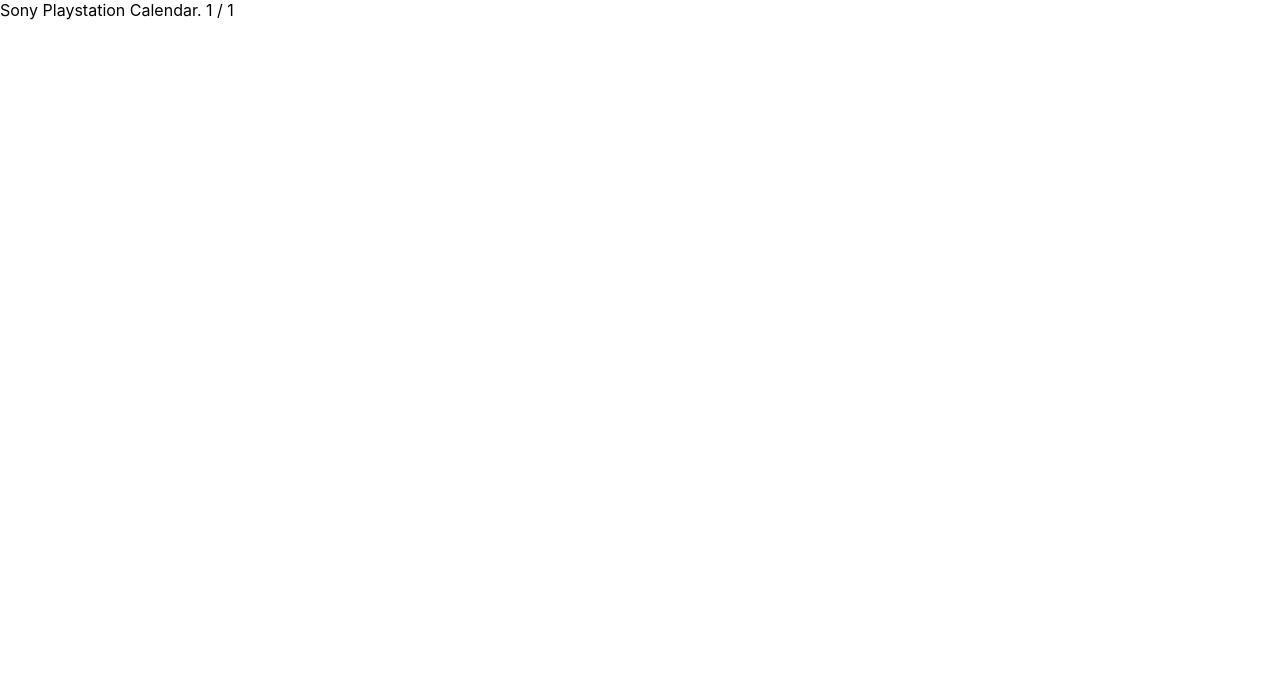
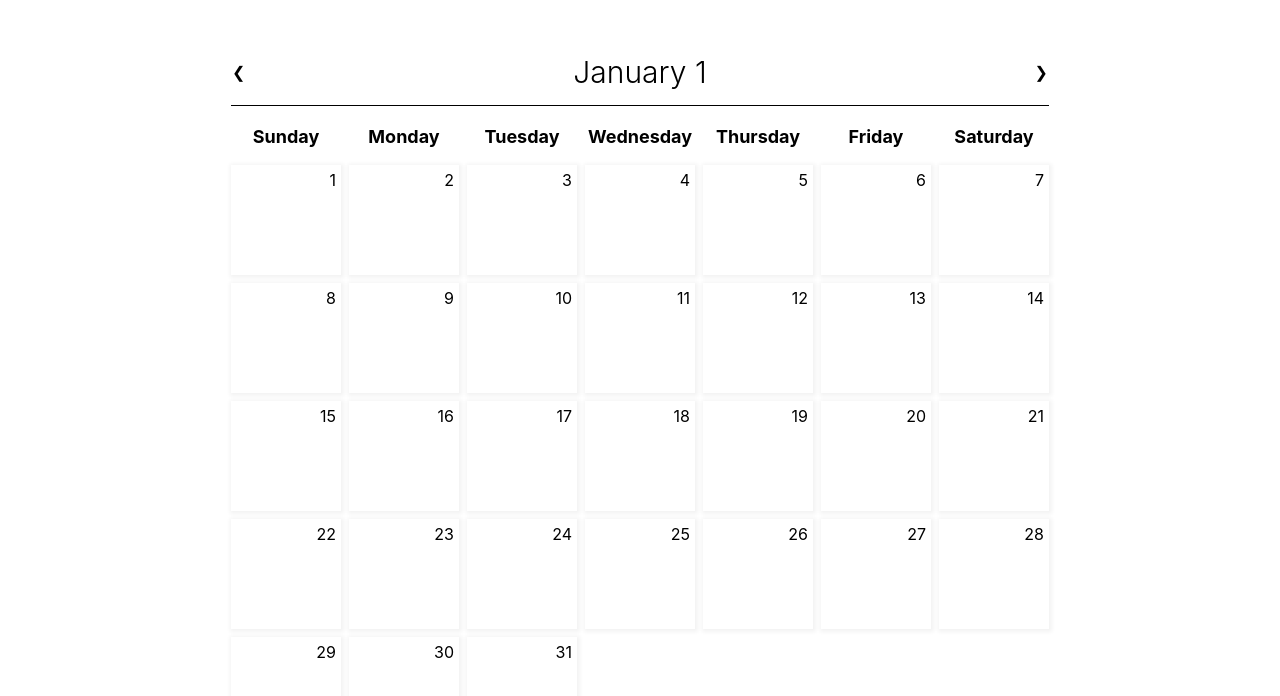
Before and after one commit to sports-fan/SonyPlaystationCalendar, a React (Create React App) app: page /1/1 in a window 1280 px wide. Shown: the top 696 px of the page. Built offline with nearby package versions, Linux system fonts and the light colour scheme.

Commit message:
Implement calendar without assets

```diff
--- a/src/App.css
+++ b/src/App.css
@@ -1,38 +1,8 @@
 .App {
-  text-align: center;
+  display: flex;
+  justify-content: center;
+  align-items: center;
+  flex-direction: column;
+  width: 100vw;
+  height: 100vh;
 }
-
-.App-logo {
-  height: 40vmin;
-  pointer-events: none;
-}
-
-@media (prefers-reduced-motion: no-preference) {
-  .App-logo {
-    animation: App-logo-spin infinite 20s linear;
-  }
-}
-
-.App-header {
-  background-color: #282c34;
-  min-height: 100vh;
-  display: flex;
-  flex-direction: column;
-  align-items: center;
-  justify-content: center;
-  font-size: calc(10px + 2vmin);
-  color: white;
-}
-
-.App-link {
-  color: #61dafb;
-}
-
-@keyframes App-logo-spin {
-  from {
-    transform: rotate(0deg);
-  }
-  to {
-    transform: rotate(360deg);
-  }
-}
--- a/src/App.js
+++ b/src/App.js
@@ -1,14 +1,18 @@
 import React from 'react';
 import { BrowserRouter, Route, Routes } from 'react-router-dom';
-import Calendar from './components/Calendar';
+
+import Calendar from './components/Calendar/Calendar';
+import './App.css'
 
 function App() {
   return (
-    <BrowserRouter>
-      <Routes>
-        <Route path="/:year/:month" element={ <Calendar /> } />
-      </Routes>
-    </BrowserRouter >
+    <div className='App'>
+      <BrowserRouter>
+        <Routes>
+          <Route path="/:year/:month" element={ <Calendar /> } />
+        </Routes>
+      </BrowserRouter >
+    </div>
   );
 }
 
--- a/src/components/Calendar.js
+++ /dev/null
@@ -1,18 +0,0 @@
-import React, { useEffect } from 'react';
-import { useParams } from 'react-router-dom';
-
-const Calendar = () => {
-  const { year, month } = useParams();
-
-  useEffect(() => {
-    console.log({ year }, { month })
-  }, [year, month]);
-
-  return (
-    <div>
-      Sony Playstation Calendar. { year } / { month }
-    </div>
-  );
-};
-
-export default Calendar;
--- /dev/null
+++ b/src/components/Calendar/Calendar.js
@@ -0,0 +1,64 @@
+import React, { useCallback, useEffect, useMemo } from 'react';
+import { useParams, useNavigate } from 'react-router-dom';
+import { startOfMonth, endOfMonth, eachDayOfInterval, format } from 'date-fns'
+
+import './styles.css';
+
+const Calendar = () => {
+  const { year, month } = useParams();
+  const navigate = useNavigate();
+
+  useEffect(() => {
+    console.log({ year }, { month })
+  }, [year, month]);
+
+  const daysInMonth = useMemo(() => eachDayOfInterval({
+    start: startOfMonth(new Date(year, month - 1)),
+    end: endOfMonth(new Date(year, month - 1))
+  }), [year, month]);
+
+  const getMonthName = (monthNumber) => {
+    const date = new Date(year, monthNumber - 1);
+    return format(date, 'MMMM');
+  };
+
+  const handleNextMonth = useCallback(() => {
+    const newYear = month === '12' ? parseInt(year) + 1 : year;
+    const newMonth = month === '12' ? 1 : parseInt(month) + 1;
+
+    navigate(`/${newYear}/${newMonth}`);
+  }, [year, month, navigate])
+
+  const handlePrevMonth = useCallback(() => {
+    const newYear = month === '1' ? parseInt(year) - 1 : year;
+    const newMonth = month === '1' ? 12 : parseInt(month) - 1;
+
+    navigate(`/${newYear}/${newMonth}`);
+  }, [year, month, navigate])
+
+  const WEEK_NAMES = ['Sunday', 'Monday', 'Tuesday', 'Wednesday', 'Thursday', 'Friday', 'Saturday']
+
+  return (
+    <div className='container'>
+      <div className='currentMonth'>
+        <div className='prevMonth' onClick={ handlePrevMonth }>❮</div>
+        <div className='currentMonthTitle'>{ getMonthName(month) } { year }</div>
+        <div className='nextMonth' onClick={ handleNextMonth }>❯</div>
+      </div>
+      <div className='calendarGrid'>
+        {WEEK_NAMES.map((name, idx) => (
+          <div className='weekNames' key={idx}>
+            { name }
+          </div>
+        ))}
+        {daysInMonth.map((day, idx) => (
+          <div key={idx} className='day'>
+            { day.getDate() }
+          </div>
+        ))}
+      </div>
+    </div>
+  )
+};
+
+export default Calendar;
--- /dev/null
+++ b/src/components/Calendar/styles.css
@@ -0,0 +1,55 @@
+/* Calendar.css */
+.container {
+  display: flex;
+  flex-direction: column;
+  gap: 10px;
+}
+
+.calendarGrid {
+  display: grid;
+  grid-template-columns: repeat(7, 1fr); /* 7 days in a week */
+  grid-gap: 8px;
+  color: black;
+}
+
+.weekNames {
+  text-align: center;
+  font-weight: bold;
+  font-size: 18px;
+  padding-bottom: 10px;
+  padding-top: 10px;
+}
+
+.currentMonth {
+  display: flex;
+  align-items: center;
+  justify-content: space-between;
+  width: 100%;
+  border-bottom: 1px solid black;
+  padding-bottom: 15px;
+}
+
+.currentMonthTitle {
+  font-size: 30px;
+  font-weight: 300;
+}
+
+.day {
+  display: flex;
+  justify-content: flex-end;
+  align-items: flex-start;
+  width: 100px;
+  height: 100px;
+  box-shadow: 1px 1px 4px 2px rgba(0, 0, 0, 0.05);
+  padding: 5px;
+}
+
+.prevMonth {
+  padding: 1px;
+  cursor: pointer;
+}
+
+.nextMonth {
+  padding: 1px;
+  cursor: pointer;
+}
```
